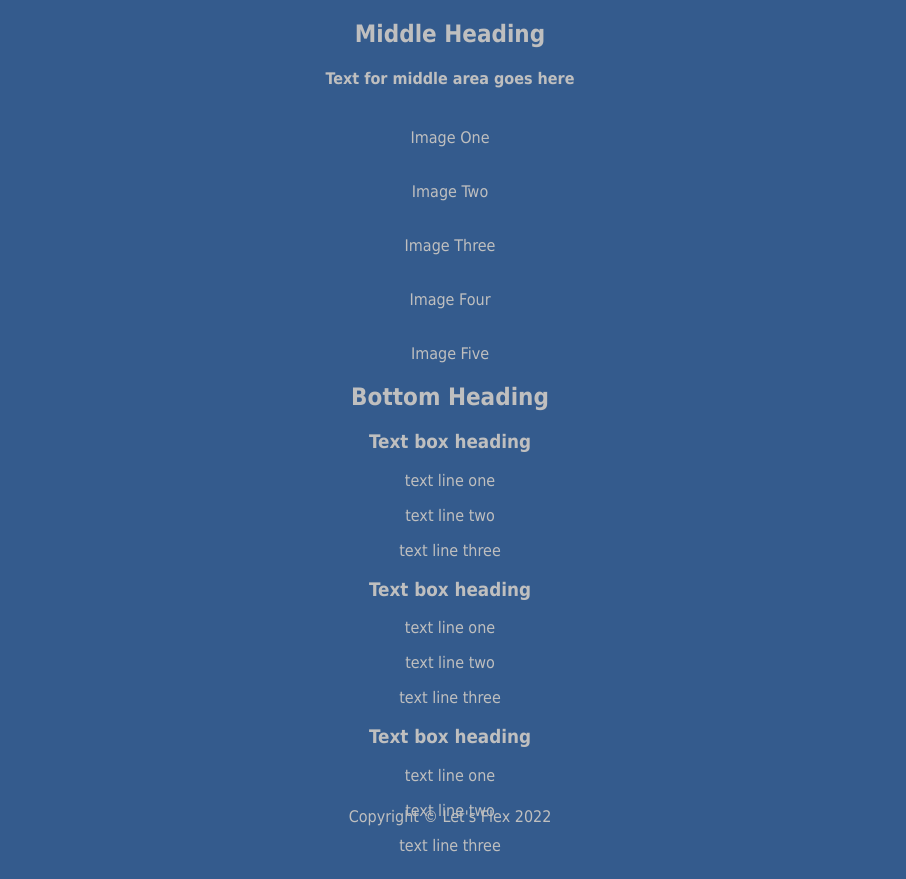
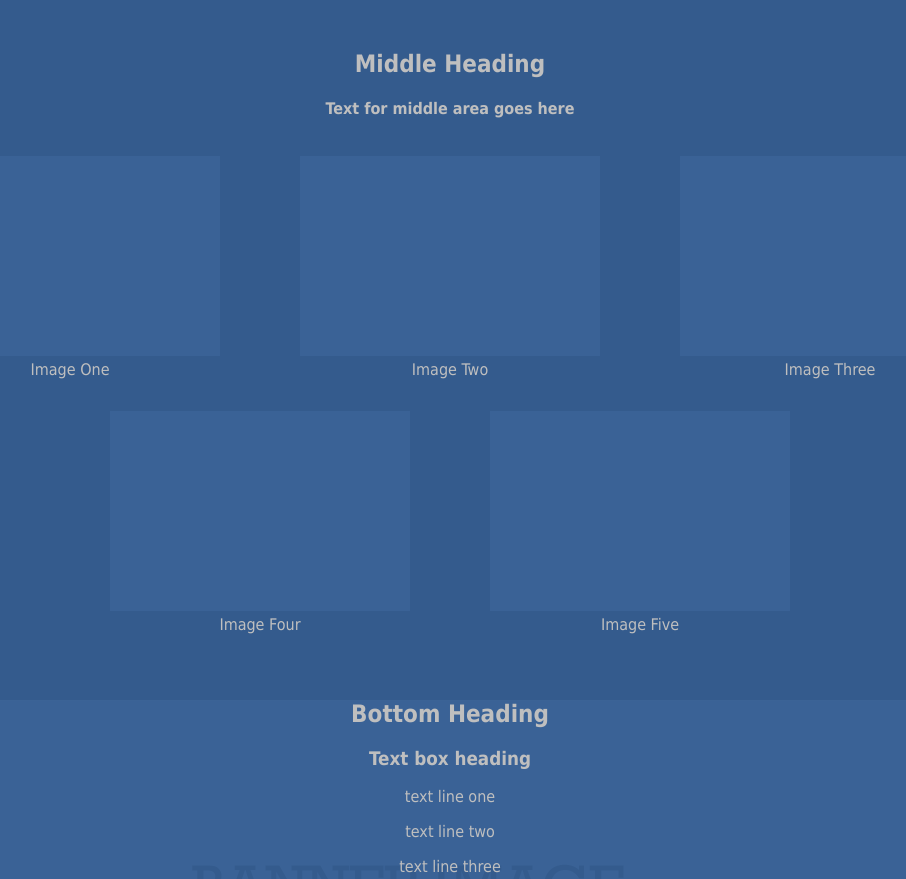
Before and after one commit to cipher-dee/Lets-Flex, a plain HTML site: page index.html in a window 1280 px wide. Shown: the part 880-1759 px from the top of the page, without its empty margins (190-1096 px from the left). Drawn offline with Linux system fonts and the light colour scheme.

Commit message:
middle area css styling added

```diff
--- a/index.html
+++ b/index.html
@@ -31,30 +31,29 @@
             </div>
             <div id="middle-images">
                 <figure>
-                    <img src="">
+                    <img src="./resources/images/Middle Image.png">
                     <figcaption>Image One</figcaption>
                 </figure>
                 <figure>
-                    <img src="">
+                    <img src="./resources/images/Middle Image.png">
                     <figcaption>Image Two</figcaption>
                 </figure>
                 <figure>
-                    <img src="">
+                    <img src="./resources/images/Middle Image.png">
                     <figcaption>Image Three</figcaption>
                 </figure>
                 <figure>
-                    <img src="">
+                    <img src="./resources/images/Middle Image.png">
                     <figcaption>Image Four</figcaption>
                 </figure>
                 <figure>
-                    <img src="">
+                    <img src="./resources/images/Middle Image.png">
                     <figcaption>Image Five</figcaption>
                 </figure>
             </div>
         </section>
 
-        <section>
-            <div id="bottom">
+        <section id="bottom">
                 <h2>Bottom Heading</h2>
                 <div id="text-boxes">
                     <div class="text-box">
@@ -76,7 +75,6 @@
                         <p>text line three</p>
                     </div>
                 </div>
-            </div>
         </section>
 
         <section id="">
--- a/resources/css/style.css
+++ b/resources/css/style.css
@@ -60,3 +60,26 @@ main {
     border: 1px solid #bfbfbf;
     padding: 1% 0;
 }
+
+
+/* Middle Images */
+#middle {
+    max-width: 1200px;
+    margin: 50px auto;
+}
+
+#middle-images {
+    display: flex;
+    flex-wrap: wrap;
+    justify-content: center;
+}
+
+
+#middle-images img {
+    width: 300px;
+}
+
+/* Bottom Image */
+#bottom {
+    background-image: url(../Images/Banner\ Image.png);
+}
```
Also changed, not shown: resources/Images/Banner Image.png (added), resources/Images/Middle Image.png (added).
